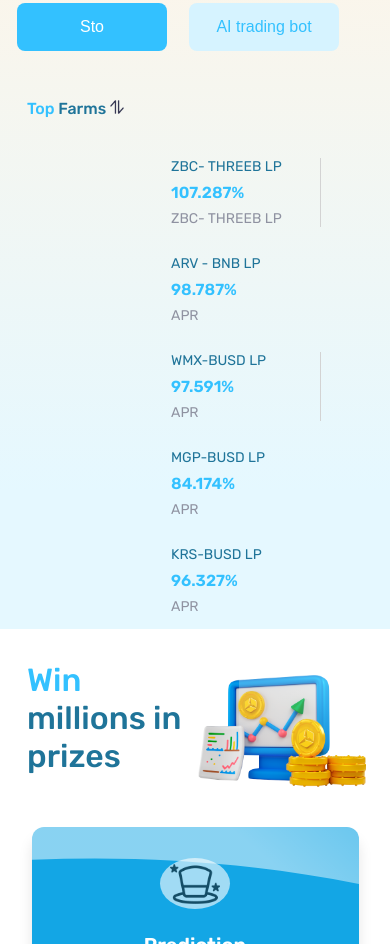
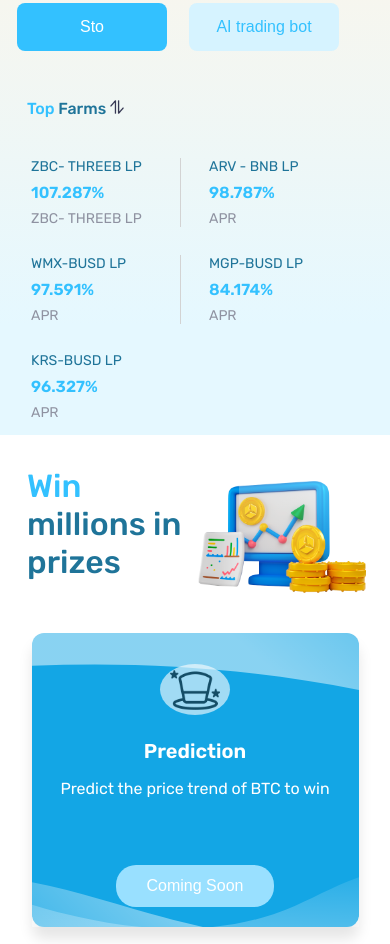
Before and after one commit to tringuyen94/threeb-landingpage, a plain HTML site: page index.html in a window 390 px wide. Shown: the part 2132-3076 px from the top of the page. Drawn offline with Linux system fonts and the light colour scheme.

Commit message:
fix margin

```diff
--- a/styles/index.css
+++ b/styles/index.css
@@ -336,6 +336,8 @@ body {
 .top-farms_list {
    display: flex;
    flex-wrap: wrap;
+   margin-left: 140px;
+
 }
 
 #earn h2 {
@@ -344,9 +346,6 @@ body {
    margin-left: 150px;
 }
 
-.top-farms_list {
-   margin-left: 140px;
-}
 
 .top-farms-item {
    display: flex;
@@ -832,18 +831,15 @@ footer ul li a img {
 
    .top-farms_list {
       flex-wrap: wrap;
+      margin-left: 0;
    }
 
-
-   .top-farms_list {
-      display: flex;
-      flex-wrap: wrap;
-   }
 
    #earn h2 {
       font-size: 16px;
       margin-left: 10px;
    }
+
 
 
 
```
